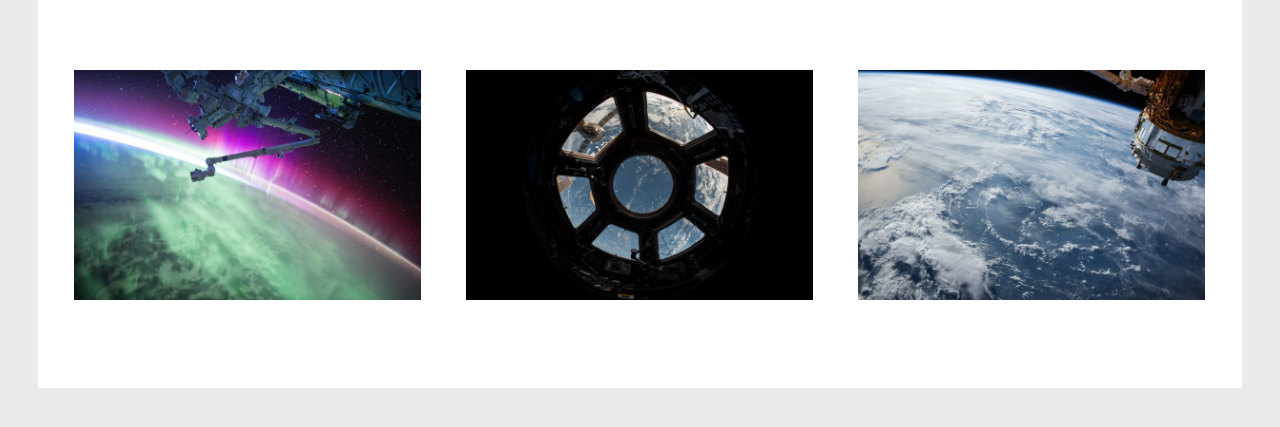
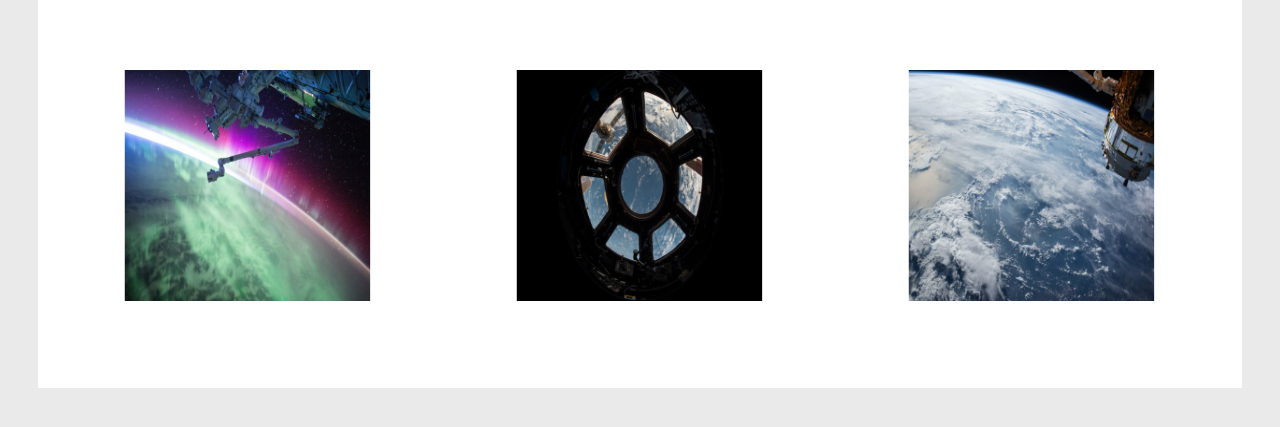
Before and after one commit to MairyBajwa/3D-Effects-With-CSS, a plain HTML site: page index.html in a window 1280 px wide. Shown: the part 143-570 px from the top of the page. Drawn offline with nearby package versions, Linux system fonts and the light colour scheme.

Commit message:
Adding perpective
I added a perpective of 800px. And then played around with differnt transform properties to get the desire effect.

```diff
--- a/css/interactions.css
+++ b/css/interactions.css
@@ -12,3 +12,10 @@
 /* =================================
   Photo 3D Transforms & Transitions
 ==================================== */
+
+.content{
+	perspective: 800px;
+}
+.photo{
+transform: rotateY(45deg);
+}
```
